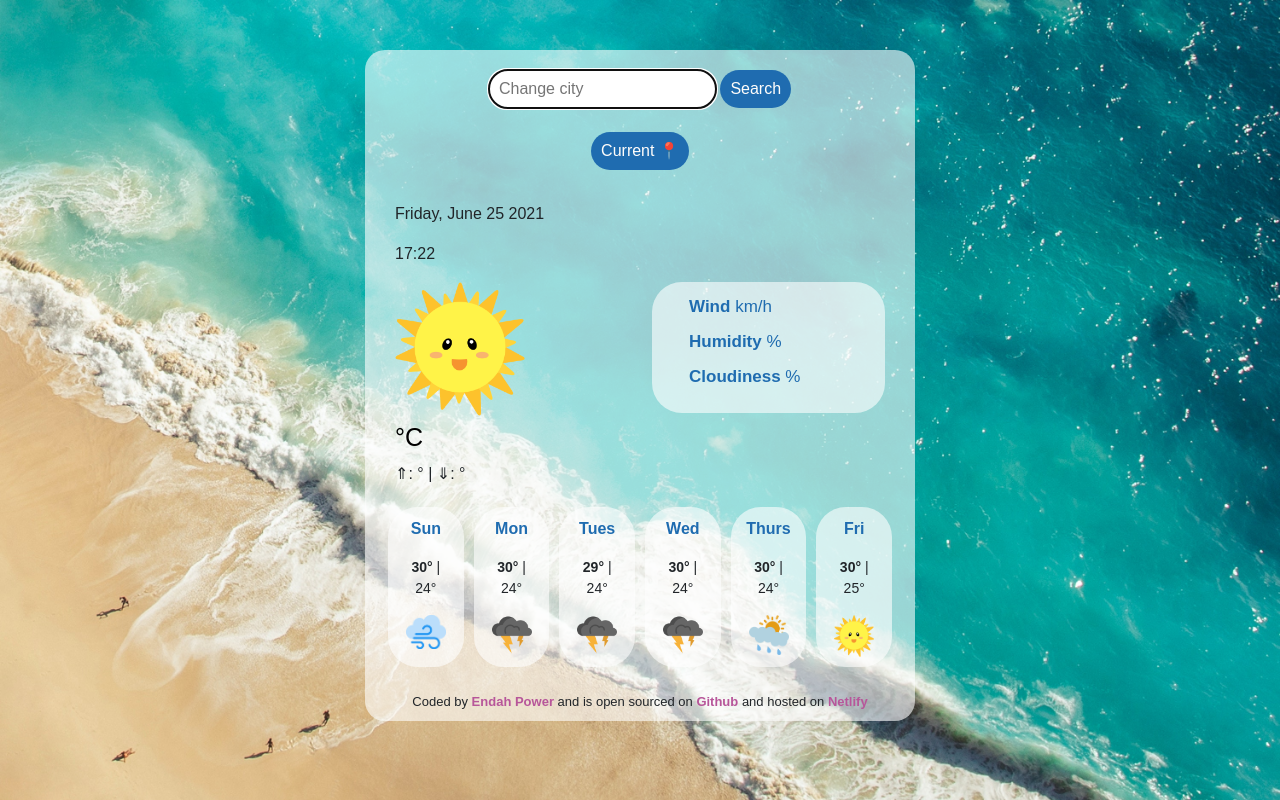
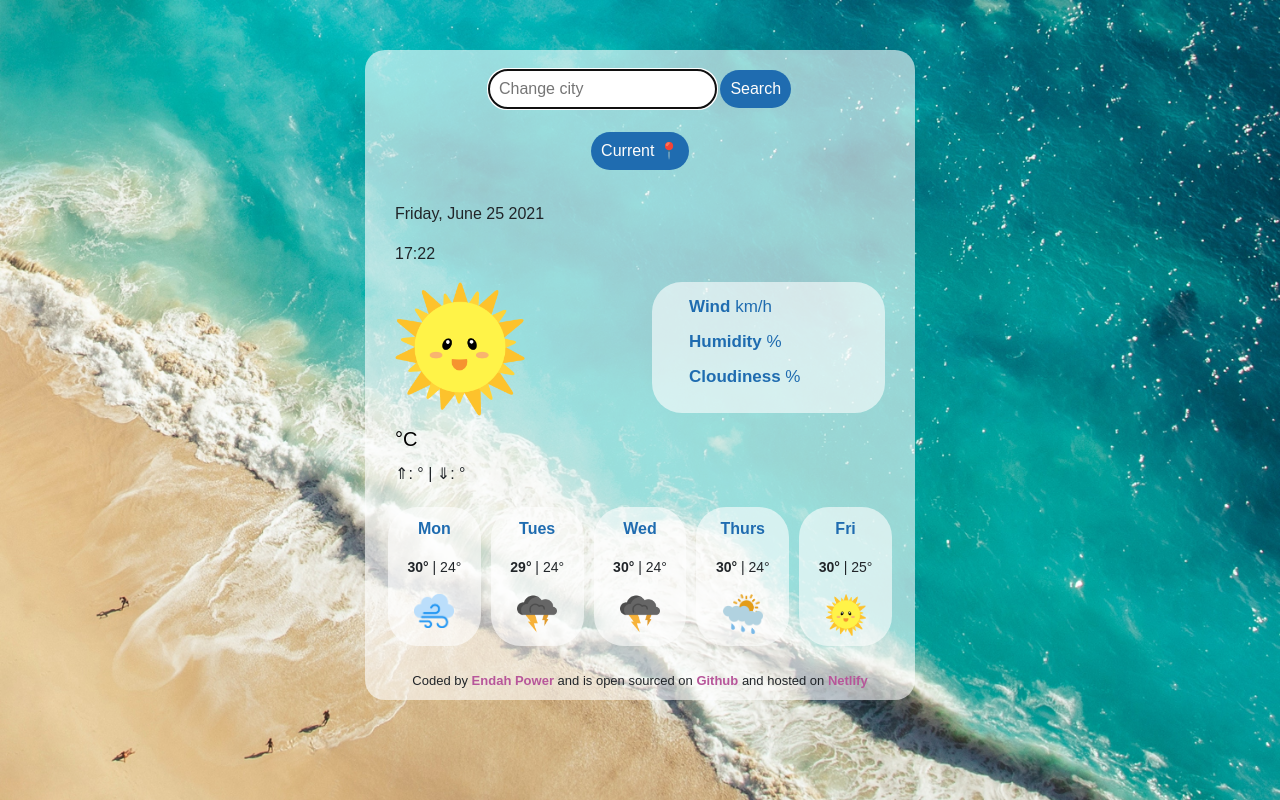
Before and after one commit to endah-power/Weather-app, a plain HTML site: page index.html in a window 1280 px wide. Drawn offline with nearby package versions, Linux system fonts and the light colour scheme; no server answers; a web font is replaced by a local one.

Commit message:
style.css updated

```diff
--- a/index.html
+++ b/index.html
@@ -72,14 +72,9 @@
       <div class="container">
         <div class="row">
           <div class="col">
-            <p class="day">Sun</p>
+            <p class="day">Mon</p>
             <p class="temperature"><strong> 30°</strong> | 24°</p>
             <img src="images/windy-weather-icons.png" class="weather-icon" />
-          </div>
-          <div class="col">
-            <p class="day">Mon</p>
-            <p class="temperature"><strong> 30°</strong> | 24°</p>
-            <img src="images/thundericon.png" class="weather-icon" />
           </div>
           <div class="col">
             <p class="day">Tues</p>
--- a/style.css
+++ b/style.css
@@ -45,7 +45,7 @@ footer {
 
 .unit {
     text-decoration: none;
-    font-size: 25px;
+    font-size: 20px;
     color: black;
 }
 
```
